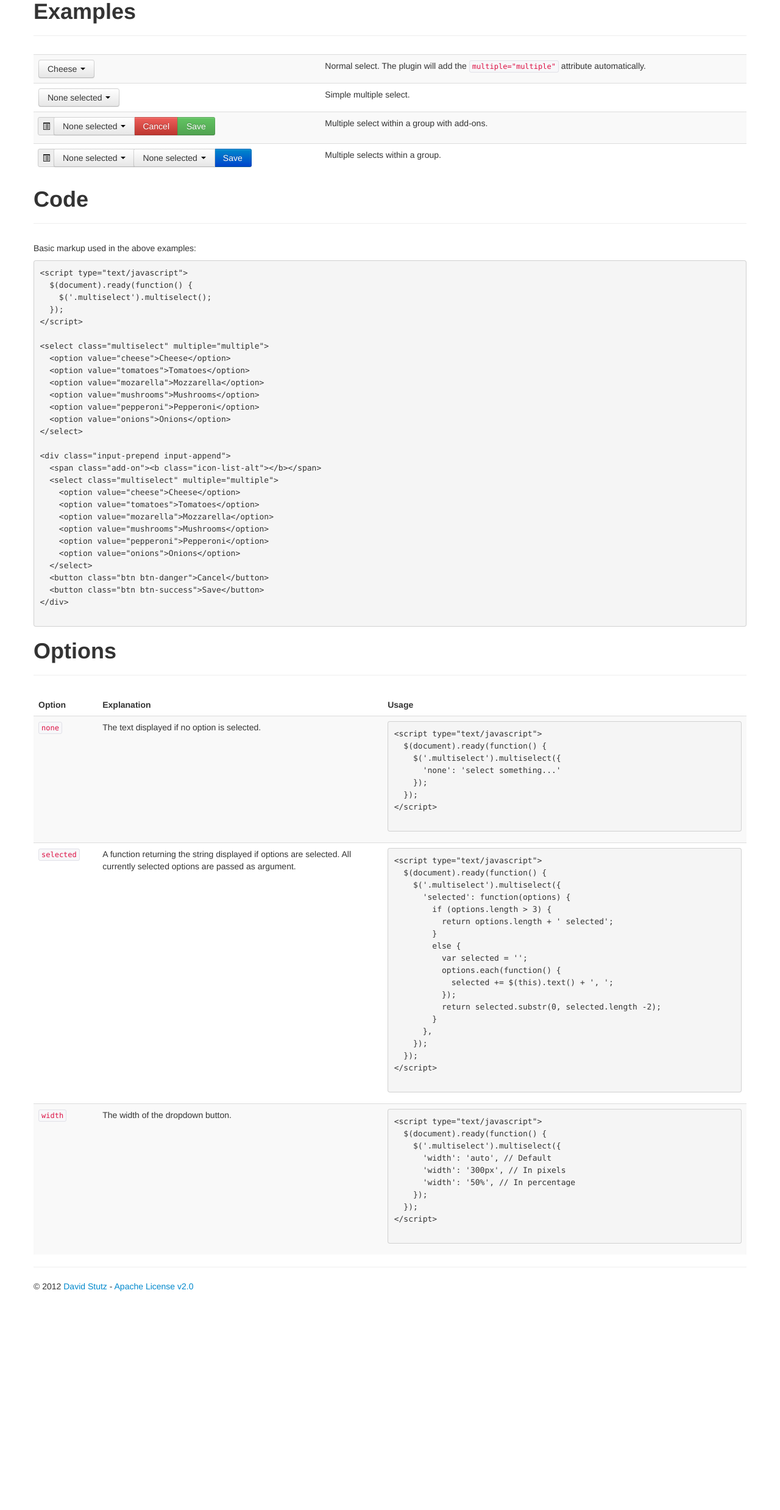
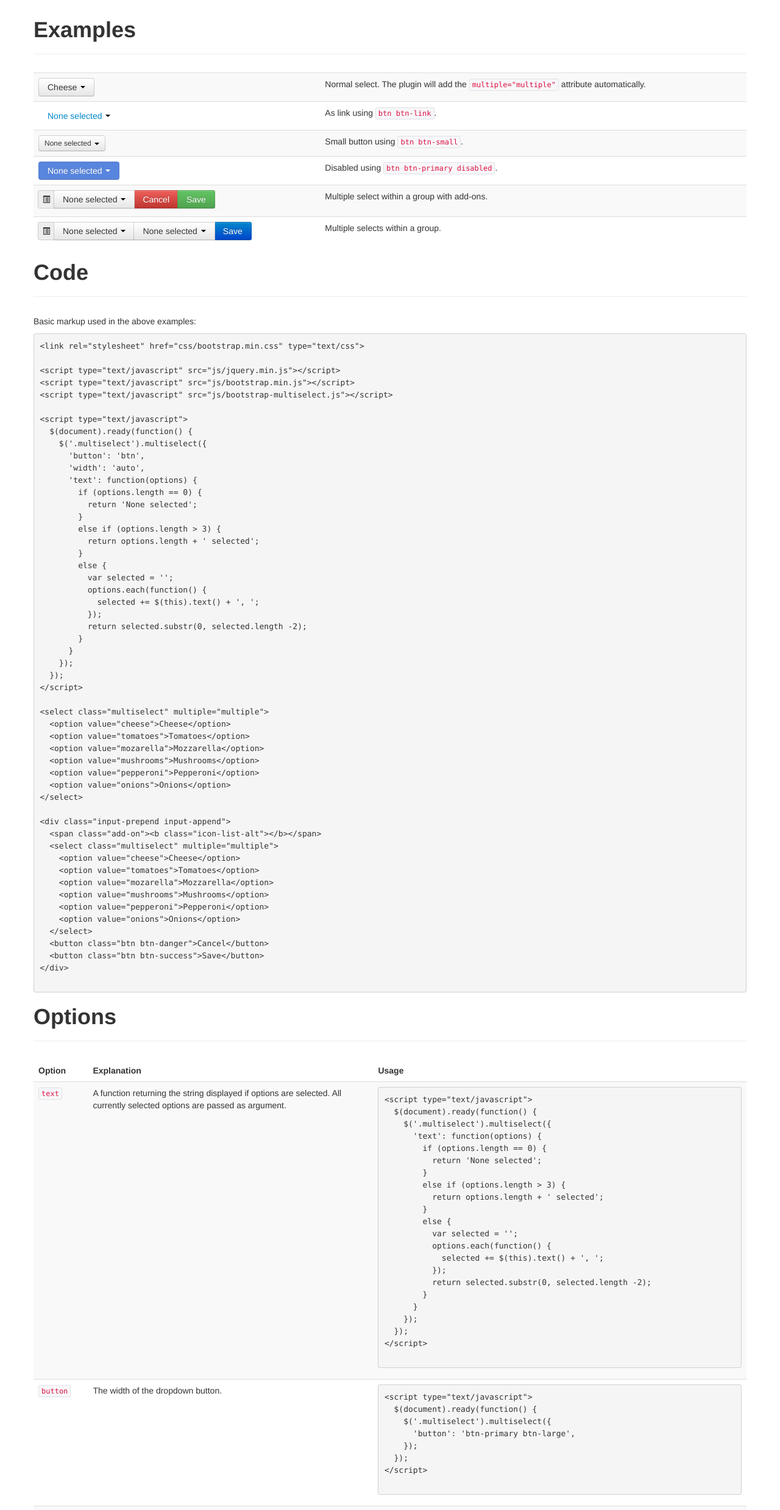
Before and after one commit to davidstutz/bootstrap-multiselect, a plain HTML site: page index.html in a window 1280 px wide. Shown: the part 261-2738 px from the top of the page at 61% size. Before the commit the page ends 2381 px from the top, so only its background shows below. Drawn offline with Linux system fonts and the light colour scheme.

Commit message:
Added button customization and updated options.
The dropdown butotn can now be customized by using classes. Removed the
'none' option and renamed the 'selected' option to 'text'.

```diff
--- a/index.html
+++ b/index.html
@@ -18,7 +18,7 @@
 			<div class="hero-unit">
 				<h1>Bootstrap Multiselect</h1>
 				<p>
-					Dropdown button overlay for selects.
+					Bootstrap Multiselect is a JQuery based plugin to provide an intuitive user interface for using select inputs with the multiple attribute present. Instead of a select a bootstrap button will be shown as dropdown menu containing the single options as checkboxes.
 				</p>
 			</div>
 			<div class="page-header">
@@ -26,15 +26,25 @@
 			</div>
 			<script type="text/javascript">
 				$(document).ready(function() {
-					$('.multiselect').multiselect({
-						width: 'auto',
+					$('#example1').multiselect();
+					$('#example2').multiselect();
+					$('#example3').multiselect({
+						button: 'btn btn-link'
 					});
+					$('#example4').multiselect({
+						button: 'btn btn-small'
+					});
+					$('#example5').multiselect({
+						button: 'btn btn-primary disabled'
+					});
+					$('#example6').multiselect();
+					$('.example7').multiselect();
 				});
 			</script>
 			<table class="table table-striped">
 				<tr>
 					<td>
-						<select class="multiselect">
+						<select id="example1" class="multiselect">
 							<option value="cheese">Cheese</option>
 							<option value="tomatoes">Tomatoes</option>
 							<option value="mozarella">Mozzarella</option>
@@ -49,7 +59,7 @@
 				</tr>
 				<tr>
 					<td>
-						<select class="multiselect" multiple="multiple">
+						<select id="example3" class="multiselect" multiple="multiple">
 							<option value="cheese">Cheese</option>
 							<option value="tomatoes">Tomatoes</option>
 							<option value="mozarella">Mozzarella</option>
@@ -59,14 +69,45 @@
 						</select>
 					</td>
 					<td>
-						Simple multiple select.
+						As link using <code>btn btn-link</code>.
+						</ul>
+					</td>
+				</tr>
+				<tr>
+					<td>
+						<select id="example4" class="multiselect" multiple="multiple">
+							<option value="cheese">Cheese</option>
+							<option value="tomatoes">Tomatoes</option>
+							<option value="mozarella">Mozzarella</option>
+							<option value="mushrooms">Mushrooms</option>
+							<option value="pepperoni">Pepperoni</option>
+							<option value="onions">Onions</option>
+						</select>
+					</td>
+					<td>
+						Small button using <code>btn btn-small</code>.
+					</td>
+				</tr>
+				<tr>
+					<td>
+						<select id="example5" class="multiselect" multiple="multiple">
+							<option value="cheese">Cheese</option>
+							<option value="tomatoes">Tomatoes</option>
+							<option value="mozarella">Mozzarella</option>
+							<option value="mushrooms">Mushrooms</option>
+							<option value="pepperoni">Pepperoni</option>
+							<option value="onions">Onions</option>
+						</select>
+					</td>
+					<td>
+						Disabled using <code>btn btn-primary disabled</code>.
 					</td>
 				</tr>
 				<tr>
 					<td>
 						<div class="input-prepend input-append">
 							<span class="add-on"><b class="icon-list-alt"></b></span>
-							<select class="multiselect" multiple="multiple">
+							<select id="example6" class="multiselect" multiple="multiple">
 								<option value="cheese">Cheese</option>
 								<option value="tomatoes">Tomatoes</option>
 								<option value="mozarella">Mozzarella</option>
@@ -86,7 +127,7 @@
 					<td>
 						<div class="input-prepend input-append">
 							<span class="add-on"><b class="icon-list-alt"></b></span>
-							<select class="multiselect" multiple="multiple">
+							<select class="example7" multiple="multiple">
 								<option value="cheese">Cheese</option>
 								<option value="tomatoes">Tomatoes</option>
 								<option value="mozarella">Mozzarella</option>
@@ -94,7 +135,7 @@
 								<option value="pepperoni">Pepperoni</option>
 								<option value="onions">Onions</option>
 							</select>
-							<select class="multiselect" multiple="multiple">
+							<select class="example7" multiple="multiple">
 								<option value="small">Small</option>
 								<option value="medium">Medium</option>
 								<option value="large">Large</option>
@@ -115,9 +156,33 @@
 				Basic markup used in the above examples:
 			</p>
 			<pre>
+&lt;link rel=&quot;stylesheet&quot; href=&quot;css/bootstrap.min.css&quot; type=&quot;text/css&quot;&gt;
+
+&lt;script type=&quot;text/javascript&quot; src=&quot;js/jquery.min.js&quot;&gt;&lt;/script&gt;
+&lt;script type=&quot;text/javascript&quot; src=&quot;js/bootstrap.min.js&quot;&gt;&lt;/script&gt;
+&lt;script type=&quot;text/javascript&quot; src=&quot;js/bootstrap-multiselect.js&quot;&gt;&lt;/script&gt;
+
 &lt;script type=&quot;text/javascript&quot;&gt;
   $(document).ready(function() {
-    $(&#39;.multiselect&#39;).multiselect();
+    $(&#39;.multiselect&#39;).multiselect({
+      &apos;button&apos;: &apos;btn&apos;,
+      &apos;width&apos;: &apos;auto&apos;,
+      &apos;text&apos;: function(options) {
+        if (options.length == 0) {
+          return &apos;None selected&apos;;
+        }
+        else if (options.length > 3) {
+          return options.length + &apos; selected&apos;;
+        }
+        else {
+          var selected = &apos;&apos;;
+          options.each(function() {
+            selected += $(this).text() + &apos;, &apos;;
+          });
+          return selected.substr(0, selected.length -2);
+        }
+      }
+    });
   });
 &lt;/script&gt;
 
@@ -157,30 +222,18 @@
 				</thead>
 				<tbody>
 					<tr>
-						<td><code>none</code></td>
-						<td>The text displayed if no option is selected.</td>
-						<td>
-							<pre>
-&lt;script type=&quot;text/javascript&quot;&gt;
-  $(document).ready(function() {
-    $(&#39;.multiselect&#39;).multiselect({
-      &apos;none&apos;: &apos;select something...&apos;
-    });
-  });
-&lt;/script&gt;
-							</pre>
-						</td>
-					</tr>
-					<tr>
-						<td><code>selected</code></td>
+						<td><code>text</code></td>
 						<td>A function returning the string displayed if options are selected. All currently selected options are passed as argument.</td>
 						<td>
 							<pre>
 &lt;script type=&quot;text/javascript&quot;&gt;
   $(document).ready(function() {
     $(&#39;.multiselect&#39;).multiselect({
-      &apos;selected&apos;: function(options) {
-        if (options.length > 3) {
+      &apos;text&apos;: function(options) {
+        if (options.length == 0) {
+          return &apos;None selected&apos;;
+        }
+        else if (options.length > 3) {
           return options.length + &apos; selected&apos;;
         }
         else {
@@ -190,7 +243,22 @@
           });
           return selected.substr(0, selected.length -2);
         }
-      },
+      }
+    });
+  });
+&lt;/script&gt;
+							</pre>
+						</td>
+					</tr>
+					<tr>
+						<td><code>button</code></td>
+						<td>The width of the dropdown button.</td>
+						<td>
+							<pre>
+&lt;script type=&quot;text/javascript&quot;&gt;
+  $(document).ready(function() {
+    $(&#39;.multiselect&#39;).multiselect({
+      &apos;button&apos;: &apos;btn-primary btn-large&apos;,
     });
   });
 &lt;/script&gt;
@@ -199,15 +267,21 @@
 					</tr>
 					<tr>
 						<td><code>width</code></td>
-						<td>The width of the dropdown button.</td>
+						<td>
+							The width of the dropdown button.
+							Allowed formats:
+							<ul>
+								<li><code>100px</code></li>
+								<li><code>50%</code></li>
+								<li><code>auto</code></li>
+							</ul>
+						</td>
 						<td>
 							<pre>
 &lt;script type=&quot;text/javascript&quot;&gt;
   $(document).ready(function() {
     $(&#39;.multiselect&#39;).multiselect({
-      &apos;width&apos;: &apos;auto&apos;, // Default
-      &apos;width&apos;: &apos;300px&apos;, // In pixels
-      &apos;width&apos;: &apos;50%&apos;, // In percentage
+      &apos;width&apos;: &apos;300px&apos;,
     });
   });
 &lt;/script&gt;
```
Also changed, not shown: README.md, js/bootstrap-multiselect.js.
